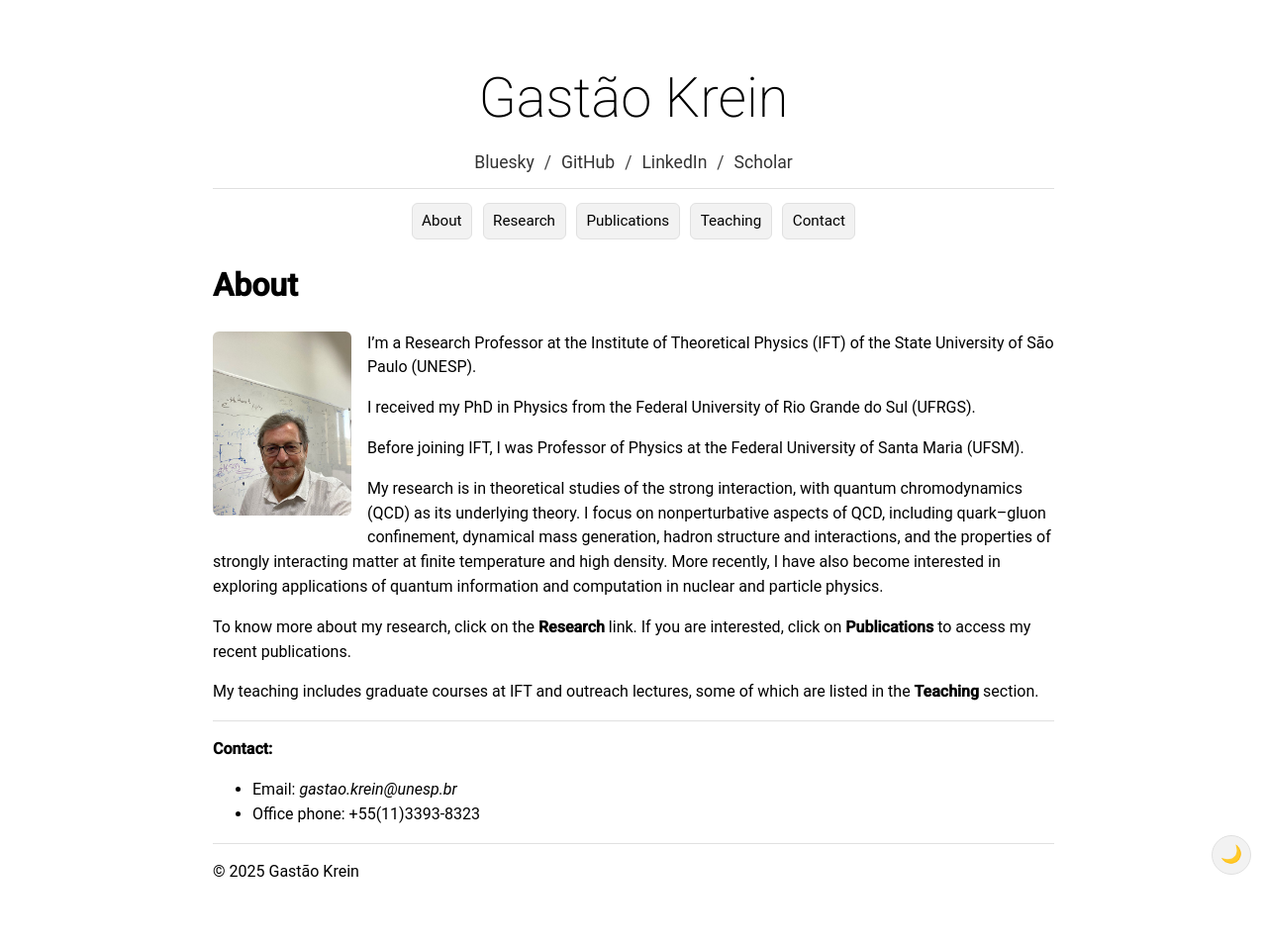
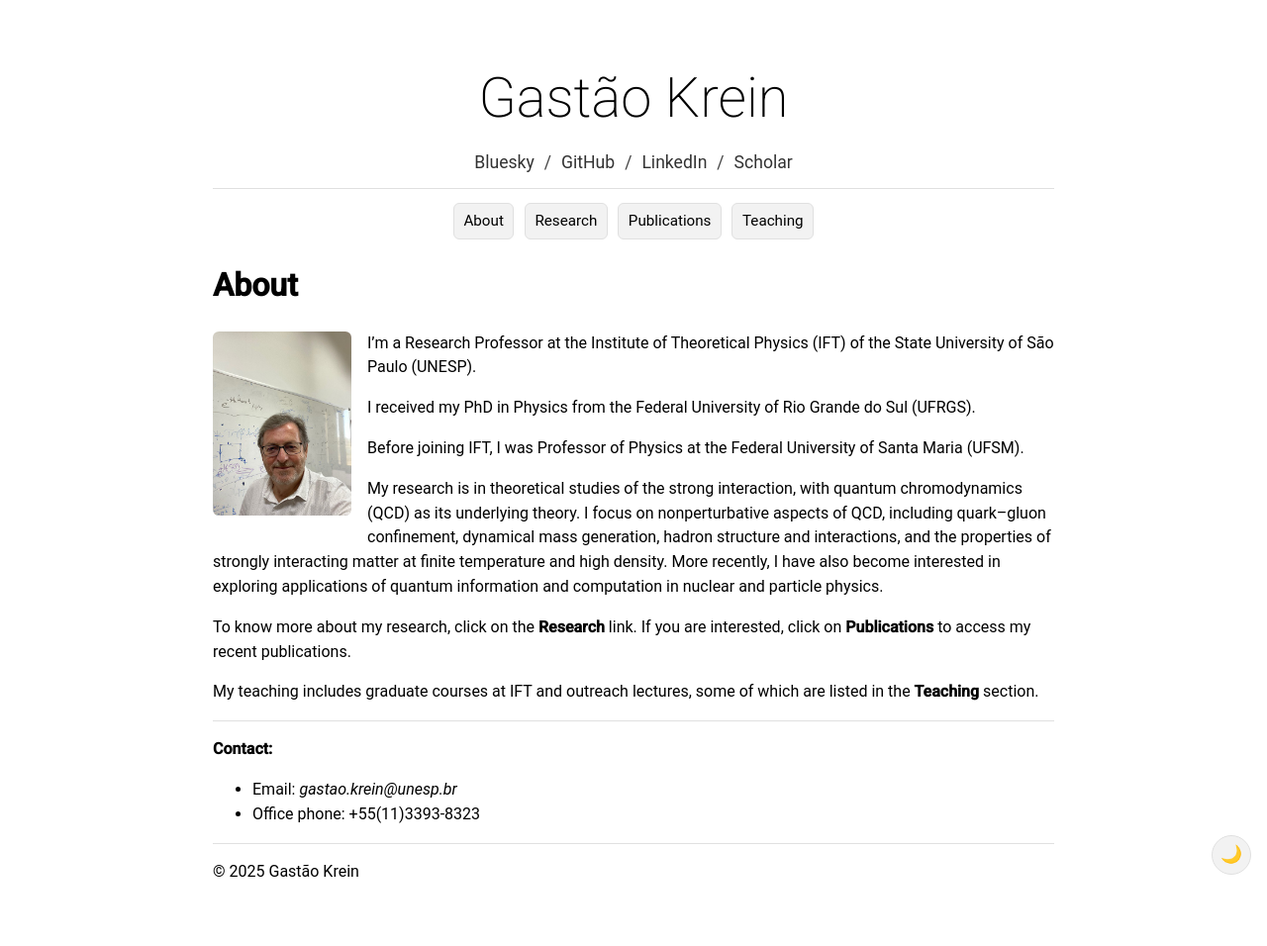
Before and after one commit to gkrein/gkrein.github.io, a Jekyll site: the page built from index.md, in a window 1280 px wide. Shown: the whole page at 99% size. Built offline with Jekyll 4.4.1, drawn with Linux system fonts in a browser that asks for light colours; some web fonts are replaced.

Commit message:
Update default.html

```diff
--- a/_layouts/default.html
+++ b/_layouts/default.html
@@ -32,7 +32,6 @@
   <a href="/Research.html">Research</a>
   <a href="/Publications.html">Publications</a>
   <a href="/Teaching.html">Teaching</a>
-  <a href="/contact.html">Contact</a> <!-- ← add this line -->
   </nav>
   </header>
 
```
